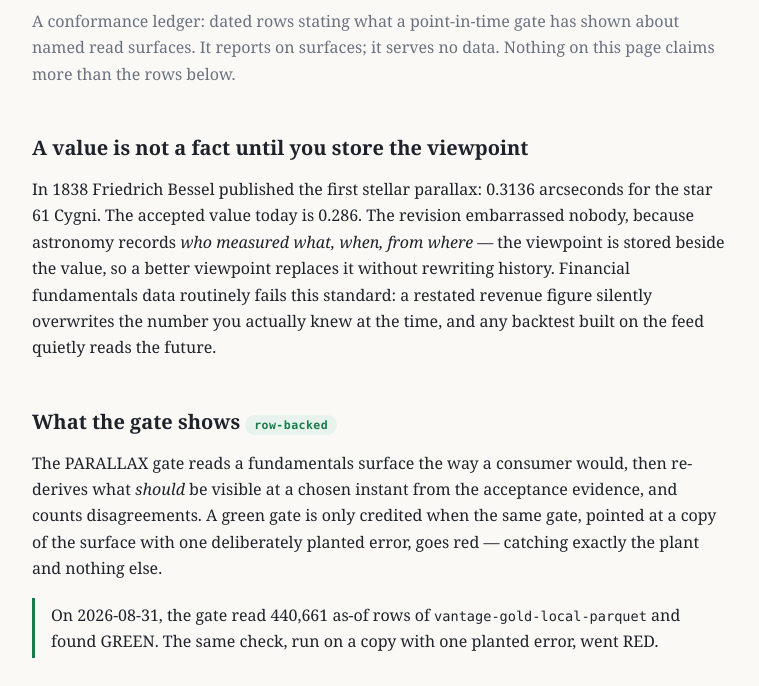
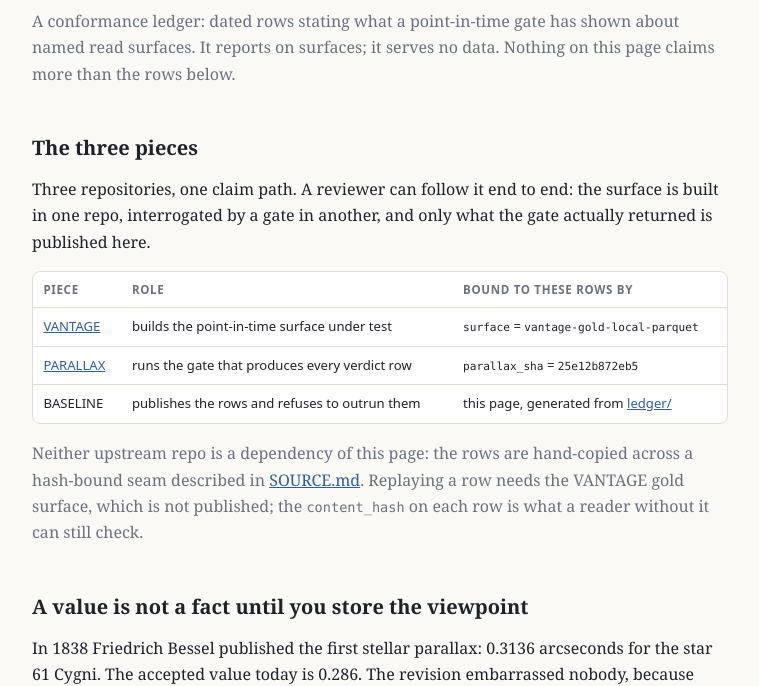
Before and after one commit to hossainpazooki/baseline, a plain HTML site: page index.html in a window 1280 px wide. Shown: the part 97-783 px from the top of the page, without its empty margins (260-1019 px from the left). Drawn offline with Linux system fonts and the light colour scheme.

Commit message:
fix: re-emit lane 1 rows clean; name upstreams on the page

```diff
--- a/index.html
+++ b/index.html
@@ -65,6 +65,36 @@
   gate has shown about named read surfaces. It reports on surfaces; it serves no
   data. Nothing on this page claims more than the rows below.</p>
 
+  <h2>The three pieces</h2>
+  <p>Three repositories, one claim path. A reviewer can follow it end to end:
+  the surface is built in one repo, interrogated by a gate in another, and only
+  what the gate actually returned is published here.</p>
+  <div class="tablewrap"><table>
+    <thead><tr><th>Piece</th><th>Role</th><th>Bound to these rows by</th></tr></thead>
+    <tbody>
+      <tr>
+        <td><a href="https://github.com/hossainpazooki/pit-fundamentals-lakehouse">VANTAGE</a></td>
+        <td>builds the point-in-time surface under test</td>
+        <td><code>surface</code> = <code>vantage-gold-local-parquet</code></td>
+      </tr>
+      <tr>
+        <td><a href="https://github.com/hossainpazooki/pit-revision-examiner">PARALLAX</a></td>
+        <td>runs the gate that produces every verdict row</td>
+        <td><code>parallax_sha</code> = <code class="mono">25e12b872eb5</code></td>
+      </tr>
+      <tr>
+        <td>BASELINE</td>
+        <td>publishes the rows and refuses to outrun them</td>
+        <td>this page, generated from <a href="ledger/SOURCE.md">ledger/</a></td>
+      </tr>
+    </tbody>
+  </table></div>
+  <p class="muted">Neither upstream repo is a dependency of this page: the rows
+  are hand-copied across a hash-bound seam described in
+  <a href="ledger/SOURCE.md">SOURCE.md</a>. Replaying a row needs the VANTAGE
+  gold surface, which is not published; the <code>content_hash</code> on each
+  row is what a reader without it can still check.</p>
+
   <h2>A value is not a fact until you store the viewpoint</h2>
   <p>In 1838 Friedrich Bessel published the first stellar parallax: 0.3136
   arcseconds for the star 61&nbsp;Cygni. The accepted value today is 0.286. The
@@ -81,7 +111,7 @@
   acceptance evidence, and counts disagreements. A green gate is only credited
   when the same gate, pointed at a copy of the surface with one deliberately
   planted error, goes red — catching exactly the plant and nothing else.</p>
-  <div class="sentence gate">On 2026-08-31, the gate read 440,661 as-of rows of <code>vantage-gold-local-parquet</code> and found GREEN. The same check, run on a copy with one planted error, went RED.</div>
+  <div class="sentence gate">On 2026-09-01, the gate read 440,661 as-of rows of <code>vantage-gold-local-parquet</code> and found GREEN. The same check, run on a copy with one planted error, went RED.</div>
 
   <h2>What a feed without a viewpoint costs <span class="badge">reported, not on the ledger</span></h2>
   <p>Measured on a sample of 17,787 filer-quarters from the same surface:
@@ -150,10 +180,10 @@
         <td>live</td>
         <td class="num">440,661</td>
         <td><code>no_future_accepted</code>:0 <code>as_of_monotonicity</code>:0 <code>restatement_visibility</code>:0</td>
-        <td>2026-08-31</td>
-        <td class="mono">71d3c9dbbd5b <span class='warn'>(dirty)</span></td>
+        <td>2026-09-01</td>
+        <td class="mono">25e12b872eb5</td>
         <td class="mono" title="sha256 of canonical Arrow IPC of the gated frame (sorted by cik, tag, ddate, qtrs, uom, accepted, adsh, version, valid_from, valid_to; polars 1.43.2)">3fcfb3c3c28a…</td>
-        <td><a href="ledger/verdicts/vantage-gold-local-parquet-lane1-live-20260831T184617.488009Z.json">row</a> <span class="unsigned">hash-anchored, unsigned</span></td>
+        <td><a href="ledger/verdicts/vantage-gold-local-parquet-lane1-live-20260901T174848.951466Z.json">row</a> <span class="unsigned">hash-anchored, unsigned</span></td>
       </tr>
       <tr>
         <td><span class="pill red">RED</span></td>
@@ -162,10 +192,10 @@
         <td>twin</td>
         <td class="num">440,661</td>
         <td><code>no_future_accepted</code>:1 <code>as_of_monotonicity</code>:0 <code>restatement_visibility</code>:1</td>
-        <td>2026-08-31</td>
-        <td class="mono">71d3c9dbbd5b <span class='warn'>(dirty)</span></td>
+        <td>2026-09-01</td>
+        <td class="mono">25e12b872eb5</td>
         <td class="mono" title="sha256 of canonical Arrow IPC of the gated frame (sorted by cik, tag, ddate, qtrs, uom, accepted, adsh, version, valid_from, valid_to; polars 1.43.2)">01be4edf771b…</td>
-        <td><a href="ledger/verdicts/vantage-gold-local-parquet-lane1-twin-20260831T184617.935133Z.json">row</a> <span class="unsigned">hash-anchored, unsigned</span></td>
+        <td><a href="ledger/verdicts/vantage-gold-local-parquet-lane1-twin-20260901T174849.431640Z.json">row</a> <span class="unsigned">hash-anchored, unsigned</span></td>
       </tr>
     </tbody>
   </table></div>
--- a/ledger/verdicts/vantage-gold-local-parquet-lane1-live-20260831T184617.488009Z.json
+++ b/ledger/verdicts/vantage-gold-local-parquet-lane1-live-20260901T174848.951466Z.json
@@ -20,10 +20,10 @@
     "d": "2024-07-01T00:00:00+00:00",
     "d_earlier": "2020-01-02T00:00:00+00:00"
   },
-  "parallax_sha": "71d3c9dbbd5b37a654305c67857b8f910f08b5b2",
-  "parallax_worktree": "dirty",
+  "parallax_sha": "25e12b872eb554a7e877bc25fa908579dee7f87d",
+  "parallax_worktree": "clean",
   "content_hash": "sha256:3fcfb3c3c28a0c28f3dc3e454b89767461f34fa6431238f58633c4bad8a31b65",
   "content_hash_basis": "sha256 of canonical Arrow IPC of the gated frame (sorted by cik, tag, ddate, qtrs, uom, accepted, adsh, version, valid_from, valid_to; polars 1.43.2)",
-  "ran_at": "2026-08-31T18:46:17.488009Z",
+  "ran_at": "2026-09-01T17:48:48.951466Z",
   "runner": "local"
 }
```
Also changed, not shown: ledger/verdicts/vantage-gold-local-parquet-lane1-twin-20260901T174849.431640Z.json (renamed from ledger/verdicts/vantage-gold-local-parquet-lane1-twin-20260831T184617.935133Z.json, +4 -4 lines), scripts/build.mjs (+51 -1 lines), 2 other files.
